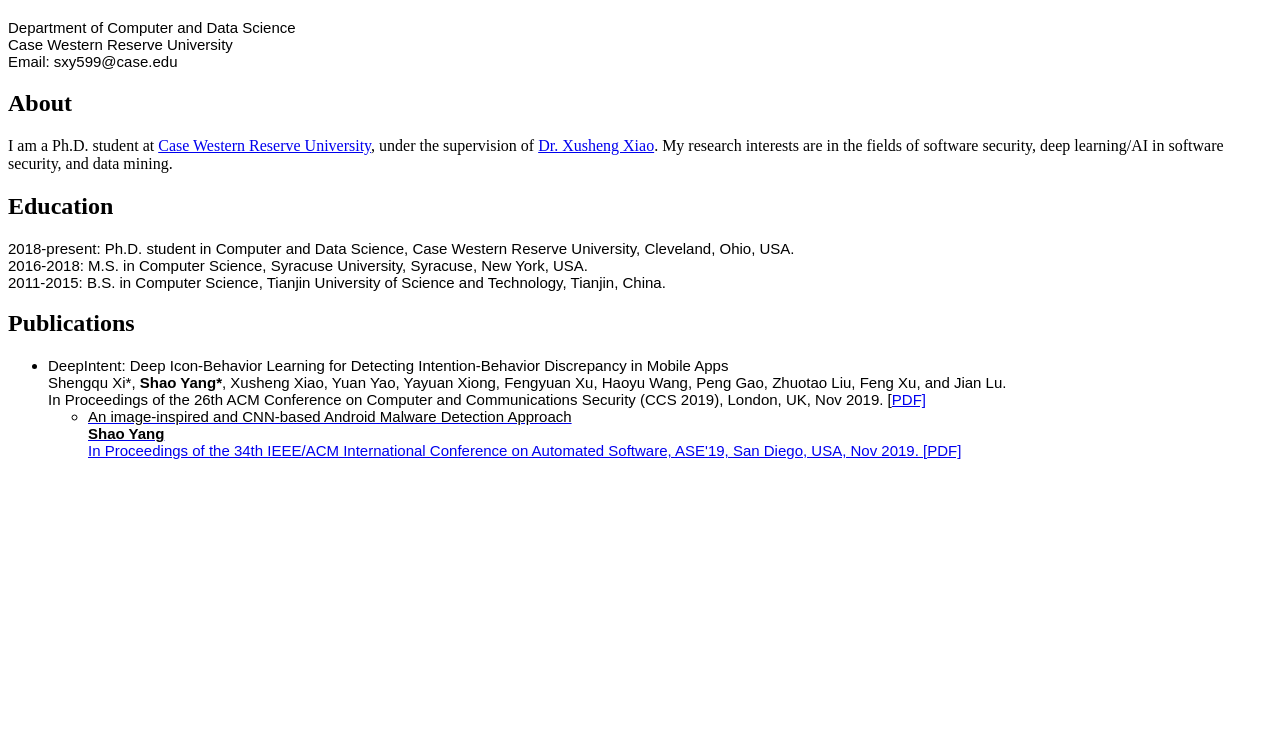
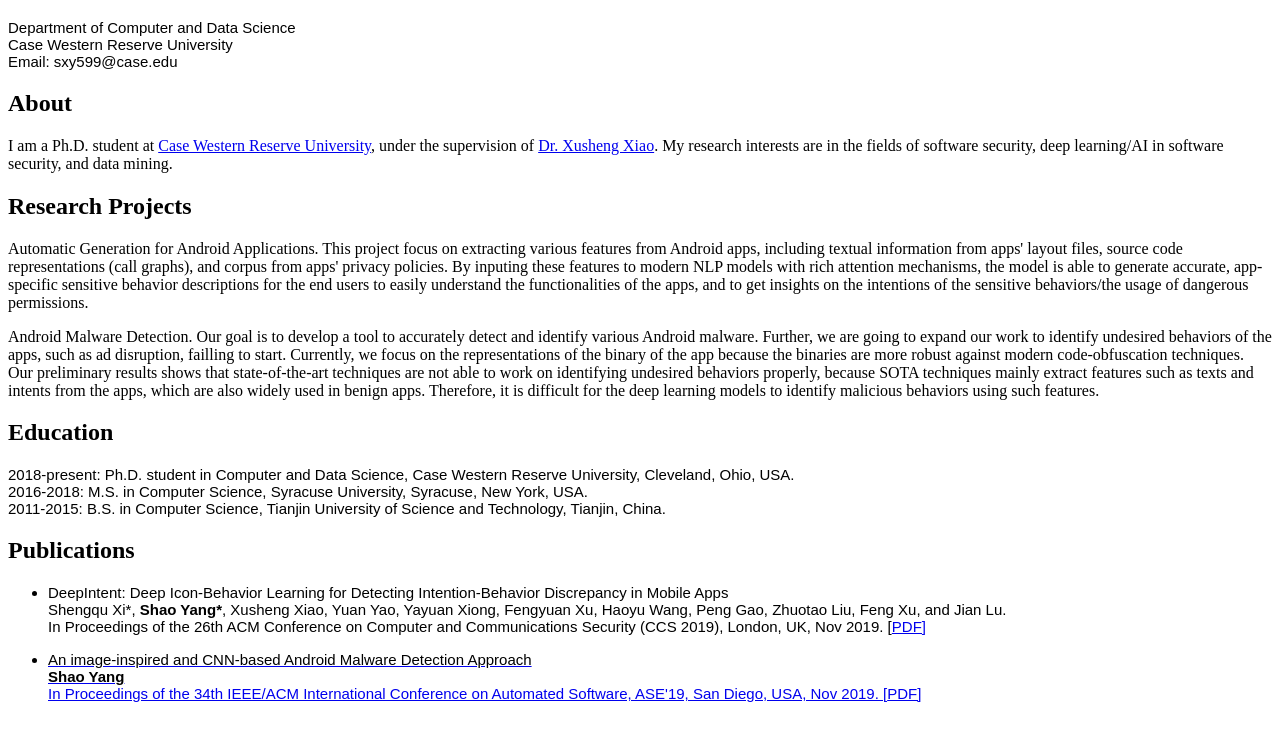
Before and after one commit to ShaoYang1992/ShaoYang1992.github.io, a plain HTML site: page index.html in a window 1280 px wide. Shown: the part 61-800 px from the top of the page. Drawn offline with Linux system fonts and the light colour scheme.

Commit message:
Update index.html

```diff
--- a/index.html
+++ b/index.html
@@ -7,6 +7,9 @@
 <p style="font-family:arial;color:black;font-size:15px;margin:0 auto">Email: sxy599@case.edu</p>
 <h2>About</h2>
 <p>I am a Ph.D. student at <a href="https://case.edu/" target="_blank">Case Western Reserve University</a>, under the supervision of <a href="https://engineering.case.edu/groups/xusheng-xiao/" target="_blank">Dr. Xusheng Xiao</a>. My research interests are in the fields of software security, deep learning/AI in software security, and data mining. </p>
+<h2>Research Projects</h2>
+<p>Automatic Generation for Android Applications. This project focus on extracting various features from Android apps, including textual information from apps' layout files, source code representations (call graphs), and corpus from apps' privacy policies. By inputing these features to modern NLP models with rich attention mechanisms, the model is able to generate accurate, app-specific sensitive behavior descriptions for the end users to easily understand the functionalities of the apps, and to get insights on the intentions of the sensitive behaviors/the usage of dangerous permissions.</p>
+<p>Android Malware Detection. Our goal is to develop a tool to accurately detect and identify various Android malware. Further, we are going to expand our work to identify undesired behaviors of the apps, such as ad disruption, failling to start. Currently, we focus on the representations of the binary of the app because the binaries are more robust against modern code-obfuscation techniques. Our preliminary results shows that state-of-the-art techniques are not able to work on identifying undesired behaviors properly, because SOTA techniques mainly extract features such as texts and intents from the apps, which are also widely used in benign apps. Therefore, it is difficult for the deep learning models to identify malicious behaviors using such features.</p>
 <h2>Education</h2>
 <p style="font-family:arial;color:black;font-size:15px;margin:0 auto">2018-present: Ph.D. student in Computer and Data Science, Case Western Reserve University, Cleveland, Ohio, USA.</p>
 <p style="font-family:arial;color:black;font-size:15px;margin:0 auto">2016-2018: M.S. in Computer Science, Syracuse University, Syracuse, New York, USA.</p>
@@ -18,13 +21,13 @@
 <p style="font-family:arial;color:black;font-size:15px;margin:0 auto">Shengqu Xi*, <strong>Shao Yang*</strong>, Xusheng Xiao, Yuan Yao, Yayuan Xiong, Fengyuan Xu, Haoyu Wang, Peng Gao, Zhuotao Liu, Feng Xu, and Jian Lu.
 </p>
 <p style="font-family:arial;color:black;font-size:15px;margin:0 auto">In Proceedings of the 26th ACM Conference on Computer and Communications Security (CCS 2019), London, UK, Nov 2019. [<a href="https://engineering.case.edu/groups/xusheng-xiao/sites/engineering.case.edu.groups.xusheng-xiao/files/docs/deepintent-optimize.pdf">PDF]
-</p></li>
+</p></li></ul>
 <ul><li>
 <p style="font-family:arial;color:black;font-size:15px;margin:0 auto">An image-inspired and CNN-based Android Malware Detection Approach
 </p>
 <p style="font-family:arial;color:black;font-size:15px;margin:0 auto"><strong>Shao Yang</strong></p>
 <p style="font-family:arial;color:black;font-size:15px;margin:0 auto">In Proceedings of the 34th IEEE/ACM International Conference on Automated Software, ASE'19, San Diego, USA, Nov 2019. [<a href="https://dl.acm.org/doi/10.1109/ASE.2019.00155">PDF]
-</p></li>
-</ul>
+</p>
+</li></ul>
 </body>
 </html>
```
